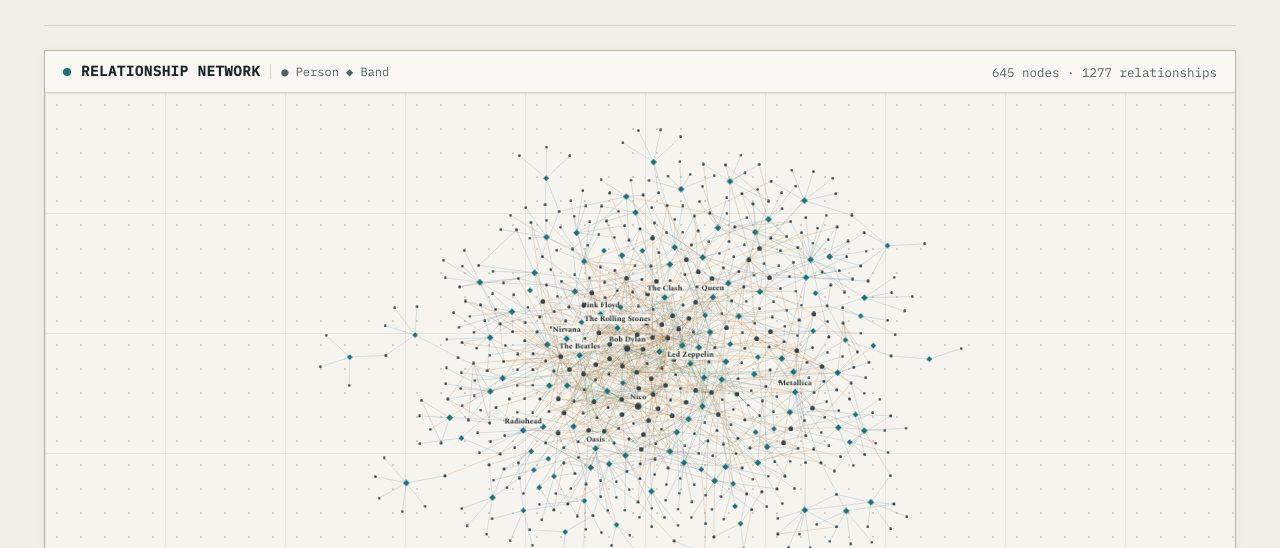
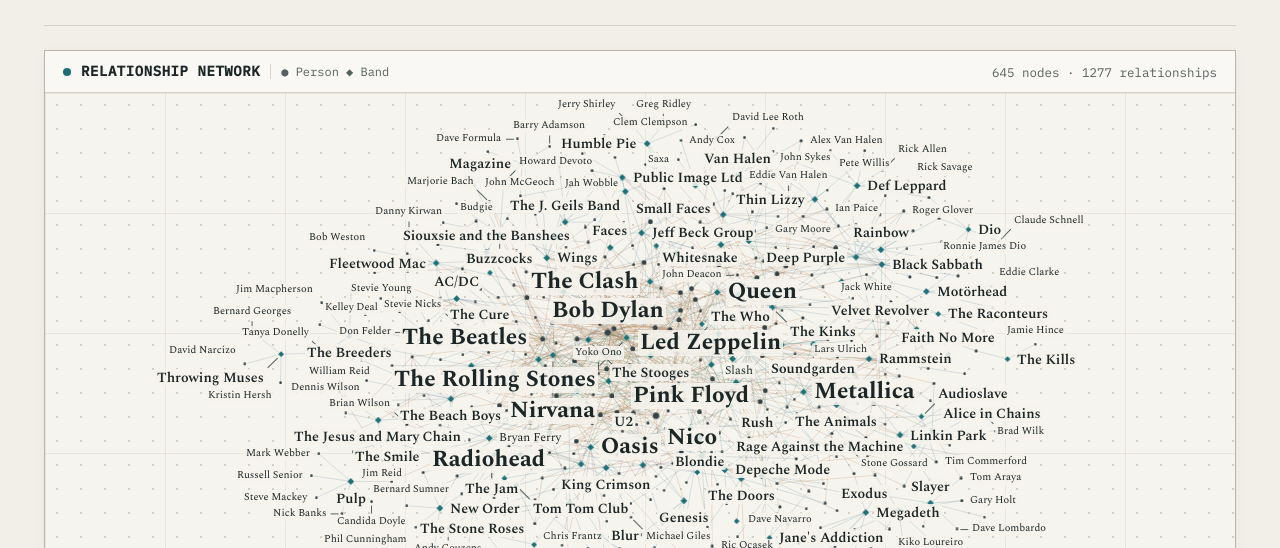
Before and after one commit to winstonhuangHZ/rock-connections-atlas, a plain HTML site: page index.html in a window 1280 px wide. Shown: the part 252-800 px from the top of the page. Drawn offline with Linux system fonts and the light colour scheme; animation ran at ten frames a second.

Commit message:
Improve graph label hierarchy and spacing

```diff
--- a/app.js
+++ b/app.js
@@ -183,12 +183,14 @@ const rootStyle = getComputedStyle(document.documentElement);
 const color = token => rootStyle.getPropertyValue('--'+token).trim();
 const landmarks = new Set(['nico','dylan','the-rolling-stones','the-clash','beatles','oasis','zeppelin','nirvana',
   'queen','radiohead','metallica','pink-floyd']);
+const wideGraph = matchMedia('(min-width: 1000px)');
+const graphPositions = spreadGraphPositions(atlasPositions, wideGraph.matches);
 const cy = cytoscape({
   container: graph,
   elements: [
     ...entries.map(person => ({
       data: {id:person.id,name:displayName(person)},
-      position: atlasPositions[person.id],
+      position: graphPositions[person.id],
       classes: [isBand(person) ? 'band' : 'artist', landmarks.has(person.id) ? 'landmark' : byArtist[person.id].length >= 6 ? 'hub' : byArtist[person.id].length === 1 ? 'leaf' : ''].filter(Boolean).join(' ')
     })),
     ...relations.map(edge => ({
@@ -199,25 +201,22 @@ const cy = cytoscape({
   layout: {name:'preset',fit:false},
   style: [
     {selector:'node',style:{
-      width:13,height:13,'background-color':color('node'),label:'data(name)',
-      'font-family':'Spectral, Georgia, Songti SC, serif','font-size':13.5,color:color('white'),'text-margin-y':-6,
-      'text-background-color':color('dark'),'text-background-opacity':.9,'text-background-padding':2.5,
-      'min-zoomed-font-size':11.5,'overlay-opacity':0
+      width:13,height:13,'background-color':color('node'),'overlay-opacity':0
     }},
-    {selector:'.leaf',style:{width:11,height:11,'font-size':12.5,'min-zoomed-font-size':14.5}},
-    {selector:'.band',style:{shape:'diamond',width:24,height:24,'background-color':color('accent'),'font-size':15,'font-weight':600,'min-zoomed-font-size':8.5}},
-    {selector:'.hub',style:{width:20,height:20,'font-size':18,'font-weight':600,'min-zoomed-font-size':7}},
-    {selector:'.band.hub',style:{width:28,height:28,'font-size':19,'font-weight':600,'min-zoomed-font-size':6.8}},
-    {selector:'.landmark',style:{width:30,height:30,'font-size':32,'font-weight':700,'min-zoomed-font-size':4.8,'border-width':2,'border-color':color('dark')}},
+    {selector:'.leaf',style:{width:11,height:11}},
+    {selector:'.band',style:{shape:'diamond',width:24,height:24,'background-color':color('accent')}},
+    {selector:'.hub',style:{width:20,height:20}},
+    {selector:'.band.hub',style:{width:28,height:28}},
+    {selector:'.landmark',style:{width:30,height:30,'border-width':2,'border-color':color('dark')}},
     {selector:'edge',style:{width:1.45,'curve-style':'straight',opacity:.52,'overlay-opacity':0,'line-color':color('record')}},
     ...typeEntries.map(([type]) => ({selector:'edge.'+type,style:{'line-color':color(type)}})),
     {selector:'edge.parallel',style:{'curve-style':'bezier'}},
     {selector:'edge.filtered',style:{display:'none'}},
     {selector:'.muted',style:{opacity:.18}},
     {selector:'edge.related',style:{opacity:1,width:2.8}},
-    {selector:'node.related',style:{'min-zoomed-font-size':0,'font-size':17,'font-weight':600,'border-width':2,'border-color':color('accent')}},
-    {selector:'node.active-node',style:{'min-zoomed-font-size':0,'font-size':24,'font-weight':700,'border-width':4,'border-color':color('white'),'background-color':color('accent')}},
-    {selector:'node.hovered',style:{'z-index':10,'min-zoomed-font-size':0,'font-size':22,'font-weight':700,
+    {selector:'node.related',style:{'border-width':2,'border-color':color('accent')}},
+    {selector:'node.active-node',style:{'border-width':4,'border-color':color('white'),'background-color':color('accent')}},
+    {selector:'node.hovered',style:{'z-index':10,
       'border-width':2.5,'border-color':color('white')}},
     {selector:'edge.hovered',style:{opacity:1,width:3.6}}
   ],
@@ -225,6 +224,7 @@ const cy = cytoscape({
   autoungrabify:true,autounselectify:true,boxSelectionEnabled:false
 });
 cy.edges().forEach(edge => { if (edge.parallelEdges().length > 1) edge.addClass('parallel'); });
+const updateGraphLabels = createGraphLabels(cy);
 
 function fitNetwork() {
   cy.resize();
@@ -237,6 +237,14 @@ function centerArtist(id) {
   if (cy.zoom() > 1.15) cy.zoom(1.15);
   cy.center(node);
 }
+wideGraph.addEventListener('change', event => {
+  const positions = spreadGraphPositions(atlasPositions, event.matches);
+  cy.batch(() => cy.nodes().positions(node => positions[node.id()]));
+  if ($('map').hidden) return;
+  if (selected) centerArtist(selected);
+  else fitNetwork();
+  updateGraphLabels();
+});
 function updateMap() {
   const edges = activeEdges();
   const total = filter === 'all' ? relations.length : relations.filter(edge => edge.type === filter).length;
@@ -255,6 +263,7 @@ function updateMap() {
   $('profile').hidden = !selected;
   $('workspace').classList.toggle('inspecting',Boolean(selected));
   if (selected) renderProfile(edges);
+  updateGraphLabels();
 }
 let keepCamera = false;
 cy.on('tap','node',event => {
@@ -267,10 +276,12 @@ cy.on('tap','edge',event => openRelation(event.target.data('index')));
 cy.on('mouseover','node,edge',event => {
   event.target.addClass('hovered');
   graph.style.cursor = 'pointer';
+  if (event.target.isNode()) updateGraphLabels();
 });
 cy.on('mouseout','node,edge',event => {
   event.target.removeClass('hovered');
   graph.style.cursor = '';
+  if (event.target.isNode()) updateGraphLabels();
 });
 $('profile').addEventListener('click',event => {
   if (event.target.closest('.profile-close')) location.hash = '#map';
--- /dev/null
+++ b/graph-labels.js
@@ -0,0 +1,164 @@
+function createGraphLabels(cy) {
+  const layer = document.createElement('div');
+  layer.className = 'graph-labels';
+  layer.setAttribute('aria-hidden', 'true');
+  cy.container().append(layer);
+
+  const canvas = document.createElement('canvas').getContext('2d');
+  const widths = new Map();
+  const visible = new Map();
+  const nodes = cy.nodes().map(node => ({
+    node,
+    id: node.id(),
+    degree: node.neighborhood('node').length,
+    tier: node.hasClass('landmark') ? 3 : node.hasClass('band') ? 2 : node.hasClass('hub') ? 1 : 0
+  }));
+  let frame = 0;
+
+  function schedule() {
+    if (!frame) frame = requestAnimationFrame(layout);
+  }
+
+  function refreshFonts() {
+    widths.clear();
+    schedule();
+  }
+
+  function layout() {
+    frame = 0;
+    const {clientWidth: width, clientHeight: height} = layer;
+    if (!width || !height) return;
+    const zoom = cy.zoom();
+    const inspecting = cy.nodes('.active-node').length > 0;
+    const fontGrowth = Math.round(Math.min(5, Math.max(0, (zoom - 0.3) * 4)) * 2) / 2;
+    const largeLabelSize = width < 500 ? 20 : 23;
+    const fontSizes = [10.5, 12, 14, largeLabelSize, 15, largeLabelSize, largeLabelSize + 2];
+    const family = getComputedStyle(layer).fontFamily;
+    const occupied = new Map();
+    const candidates = [];
+    const kept = new Set();
+
+    for (const entry of nodes) {
+      const {node, tier} = entry;
+      const {x, y} = node.renderedPosition();
+      const rx = node.renderedOuterWidth() / 2;
+      const ry = node.renderedOuterHeight() / 2;
+      if (x + rx < 0 || x - rx > width || y + ry < 0 || y - ry > height) continue;
+      const hovered = node.hasClass('hovered');
+      const marker = {
+        left: x - rx, right: x + rx, top: y - ry, bottom: y + ry,
+        background: inspecting ? node.hasClass('muted') : tier < 3 && !hovered,
+        small: Math.max(rx, ry) <= 4
+      };
+      for (const key of graphLabelCells(marker)) {
+        if (!occupied.has(key)) occupied.set(key, []);
+        occupied.get(key).push(marker);
+      }
+
+      const active = node.hasClass('active-node');
+      const related = node.hasClass('related');
+      const priority = active ? 6 : hovered ? 5 : related ? 4 : tier;
+      if (x < 0 || x > width || y < 0 || y > height) continue;
+      if (priority < 4 && inspecting) continue;
+      candidates.push({...entry, x, y, rx, ry, priority});
+    }
+
+    candidates.sort((a, b) => b.priority - a.priority || b.degree - a.degree || a.id.localeCompare(b.id, 'en'));
+    for (const {node, id, x, y, rx, ry, priority} of candidates) {
+      const name = node.data('name');
+      const fontSize = fontSizes[priority] + fontGrowth;
+      const weight = priority >= 3 ? 700 : priority === 2 ? 600 : 400;
+      const lineHeight = fontSize + 3;
+      const font = `${weight} ${fontSize}px ${family}`;
+      const key = `${font}\n${name}`;
+      if (!widths.has(key)) {
+        canvas.font = font;
+        widths.set(key, Math.ceil(canvas.measureText(name).width));
+      }
+      const labelWidth = widths.get(key) + 4; // Two pixels of CSS padding on each side.
+      const previous = visible.get(id);
+      const gaps = priority >= 3 ? [5, 15, 25, 39] : [5, 12];
+      const offsets = gaps.flatMap(gap => [
+        [rx + gap, -lineHeight / 2],
+        [-labelWidth / 2, ry + gap],
+        [-rx - gap - labelWidth, -lineHeight / 2],
+        [-labelWidth / 2, -ry - gap - lineHeight],
+        [rx + gap, -ry - gap - lineHeight],
+        [rx + gap, ry + gap],
+        [-rx - gap - labelWidth, -ry - gap - lineHeight],
+        [-rx - gap - labelWidth, ry + gap]
+      ]);
+      // Keep the previous anchor as long as its screen rectangle still fits.
+      const order = offsets.map((_, index) => index);
+      if (previous && previous.anchor < order.length) order.unshift(...order.splice(previous.anchor, 1));
+      // A paper backing lets a label use space over small context markers when needed.
+      const attempts = order.map(anchor => ({anchor, allowBackground: false}));
+      attempts.push(...order.map(anchor => ({anchor, allowBackground: true})));
+      for (const {anchor, allowBackground} of attempts) {
+        const left = Math.round(x + offsets[anchor][0]);
+        const top = Math.round(y + offsets[anchor][1]);
+        const pad = 1;
+        const box = {left: left - pad, top: top - pad, right: left + labelWidth + pad, bottom: top + lineHeight + pad};
+        if (box.left < 0 || box.top < 0 || box.right > width || box.bottom > height) continue;
+        const cells = graphLabelCells(box);
+        if (cells.some(cell => occupied.get(cell)?.some(other =>
+          !(allowBackground && other.background && (priority >= 3 || other.small)) &&
+          box.left < other.right && box.right > other.left && box.top < other.bottom && box.bottom > other.top
+        ))) continue;
+
+        const label = previous?.label || document.createElement('span');
+        const leader = previous?.leader || document.createElement('span');
+        if (!previous) {
+          label.className = 'graph-label';
+          label.dataset.nodeId = id;
+          leader.className = 'graph-label-leader';
+          layer.append(leader, label);
+        }
+        if (label.textContent !== name) label.textContent = name;
+        label.style.fontSize = `${fontSize}px`;
+        label.style.fontWeight = weight;
+        label.style.lineHeight = `${lineHeight}px`;
+        label.style.transform = `translate(${left}px, ${top}px)`;
+        leader.hidden = anchor < 8;
+        if (!leader.hidden) {
+          const dx = Math.min(Math.max(x, left), left + labelWidth) - x;
+          const dy = Math.min(Math.max(y, top), top + lineHeight) - y;
+          const angle = Math.atan2(dy, dx);
+          const start = Math.max(rx, ry) + 2;
+          leader.style.width = `${Math.hypot(dx, dy) - start - 2}px`;
+          leader.style.transform = `translate(${x}px, ${y}px) rotate(${angle}rad) translateX(${start}px)`;
+        }
+        visible.set(id, {label, anchor, leader});
+        kept.add(id);
+        for (const cell of cells) {
+          if (!occupied.has(cell)) occupied.set(cell, []);
+          occupied.get(cell).push(box);
+        }
+        break;
+      }
+    }
+
+    for (const [id, {label, leader}] of visible) {
+      if (kept.has(id)) continue;
+      label.remove();
+      leader.remove();
+      visible.delete(id);
+    }
+  }
+
+  cy.on('viewport resize', schedule);
+  document.fonts.ready.then(refreshFonts);
+  document.fonts.addEventListener('loadingdone', refreshFonts);
+  return schedule;
+}
+
+function graphLabelCells({left, top, right, bottom}) {
+  const size = 64;
+  const cells = [];
+  for (let col = Math.floor(left / size); col <= Math.floor(right / size); col++) {
+    for (let row = Math.floor(top / size); row <= Math.floor(bottom / size); row++) {
+      cells.push(`${col},${row}`);
+    }
+  }
+  return cells;
+}
--- /dev/null
+++ b/graph-layout.js
@@ -0,0 +1,42 @@
+function spreadGraphPositions(positions, wideScreen) {
+  const stretch = wideScreen ? 1.22 : 1;
+  const clearanceX = wideScreen ? 150 : 175;
+  const clearanceY = wideScreen ? 95 : 110;
+  const anchorStrength = wideScreen ? 0.08 : 0.055;
+  const points = Object.entries(positions).map(([id, seed]) => ({
+    id, x: seed.x * stretch, y: seed.y, anchorX: seed.x * stretch, anchorY: seed.y
+  }));
+  const xs = points.map(point => point.x);
+  const ys = points.map(point => point.y);
+  const left = Math.min(...xs), right = Math.max(...xs);
+  const top = Math.min(...ys), bottom = Math.max(...ys);
+
+  // Elliptical clearance leaves extra horizontal room for names. The original
+  // coordinates pull each node back toward its neighborhood after each pass.
+  for (let pass = 0; pass < 70; pass++) {
+    for (let i = 0; i < points.length; i++) {
+      const a = points[i];
+      for (let j = i + 1; j < points.length; j++) {
+        const b = points[j];
+        const dx = b.x - a.x;
+        const dy = b.y - a.y;
+        if (Math.abs(dx) >= clearanceX || Math.abs(dy) >= clearanceY) continue;
+        const distance = Math.hypot(dx / clearanceX, dy / clearanceY);
+        if (distance === 0 || distance >= 1) continue;
+        const push = (1 - distance) / distance * 0.34;
+        a.x -= dx * push;
+        b.x += dx * push;
+        a.y -= dy * push;
+        b.y += dy * push;
+      }
+    }
+    for (const point of points) {
+      const x = point.x + (point.anchorX - point.x) * anchorStrength;
+      const y = point.y + (point.anchorY - point.y) * anchorStrength;
+      point.x = Math.min(right, Math.max(left, x));
+      point.y = Math.min(bottom, Math.max(top, y));
+    }
+  }
+
+  return Object.fromEntries(points.map(({id, x, y}) => [id, {x, y}]));
+}
--- a/index.html
+++ b/index.html
@@ -10,7 +10,7 @@
   <title>Rock Connections Atlas</title>
   <link rel="icon" href="data:,">
   <link rel="stylesheet" href="fonts/fonts.css">
-  <link rel="stylesheet" href="style.css?v=6">
+  <link rel="stylesheet" href="style.css?v=9">
   <script defer src="catalog.js?v=2"></script>
   <script defer src="lineups.js?v=2"></script>
   <script defer src="connections.js?v=3"></script>
@@ -20,8 +20,10 @@
   <script defer src="portraits.js?v=2"></script>
   <script defer src="vendor/cytoscape.min.js"></script>
   <script defer src="layout.js?v=3"></script>
+  <script defer src="graph-layout.js"></script>
   <script defer src="locale.js?v=3"></script>
-  <script defer src="app.js?v=7"></script>
+  <script defer src="graph-labels.js?v=4"></script>
+  <script defer src="app.js?v=9"></script>
 </head>
 <body>
   <header class="masthead">
--- a/style.css
+++ b/style.css
@@ -324,6 +324,33 @@ kbd {
     radial-gradient(var(--grid) 1px, transparent 1px);
   background-size: 120px 120px, 120px 120px, 24px 24px;
   touch-action: none;
+}
+.graph-labels {
+  position: absolute;
+  inset: 0;
+  z-index: 1;
+  overflow: hidden;
+  pointer-events: none;
+  font-family: var(--display);
+}
+.graph-label {
+  position: absolute;
+  z-index: 1;
+  top: 0;
+  left: 0;
+  white-space: nowrap;
+  padding-inline: 2px;
+  border-radius: 2px;
+  background: color-mix(in srgb, var(--dark) 86%, transparent);
+  color: var(--white);
+}
+.graph-label-leader {
+  position: absolute;
+  top: 0;
+  left: 0;
+  height: 1px;
+  background: var(--dark-dim);
+  transform-origin: left center;
 }
 .member { --type: var(--member); }
 .record { --type: var(--record); }
```
